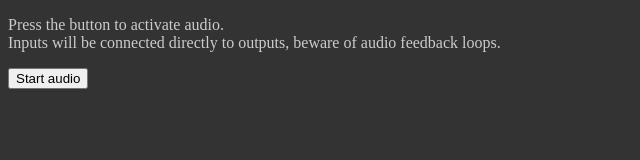
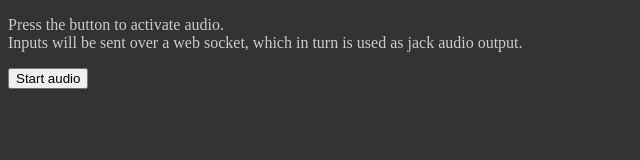
Before and after one commit to falkTX/webaudio-latency-tests, a plain HTML site: page browser-to-websocket.html in a window 1280 px wide. Shown: the full height of the page, 0-640 px from the left. Drawn offline with Linux system fonts and the light colour scheme.

Commit message:
Fix description

```diff
--- a/browser-to-websocket.html
+++ b/browser-to-websocket.html
@@ -51,7 +51,7 @@
     <body>
         <p>
             Press the button to activate audio.<br>
-            Inputs will be connected directly to outputs, beware of audio feedback loops.
+            Inputs will be sent over a web socket, which in turn is used as jack audio output.
         </p>
         <button id="start" onclick="start()">Start audio</button>
     </body>
```
